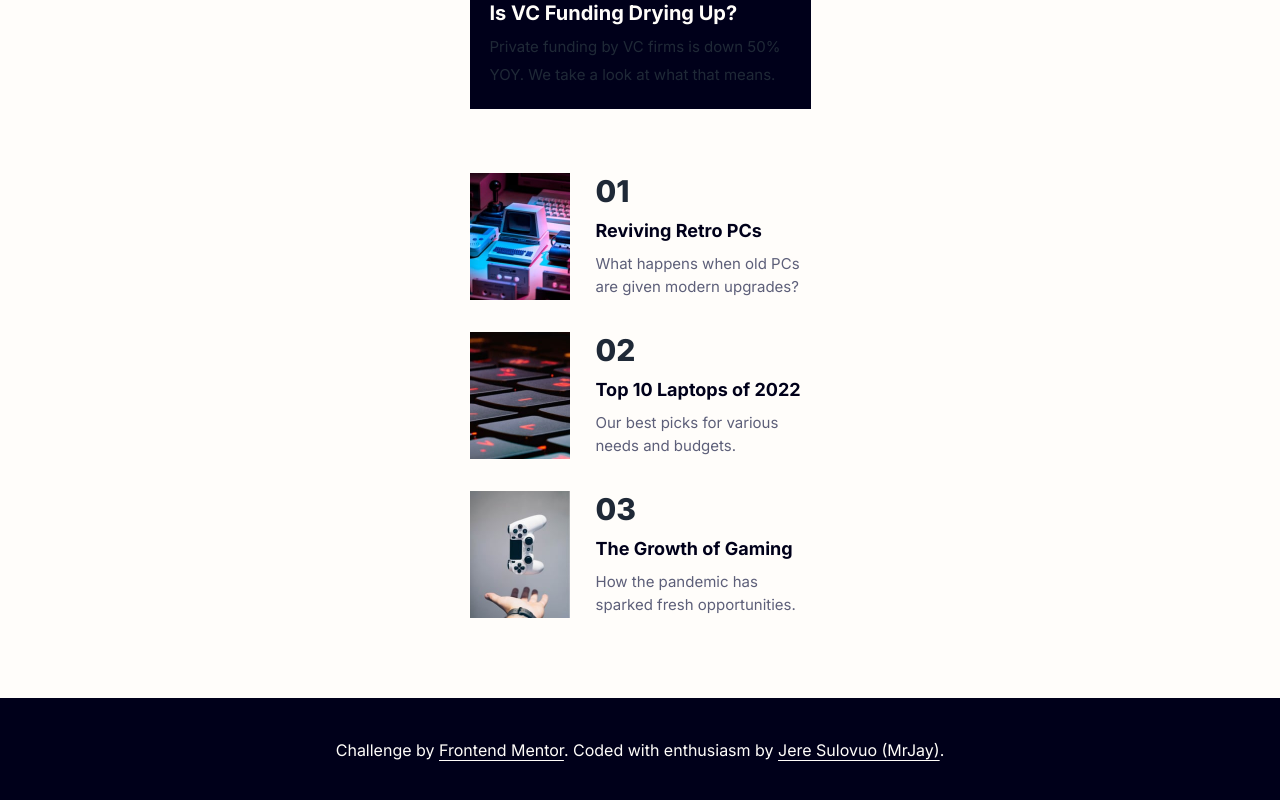
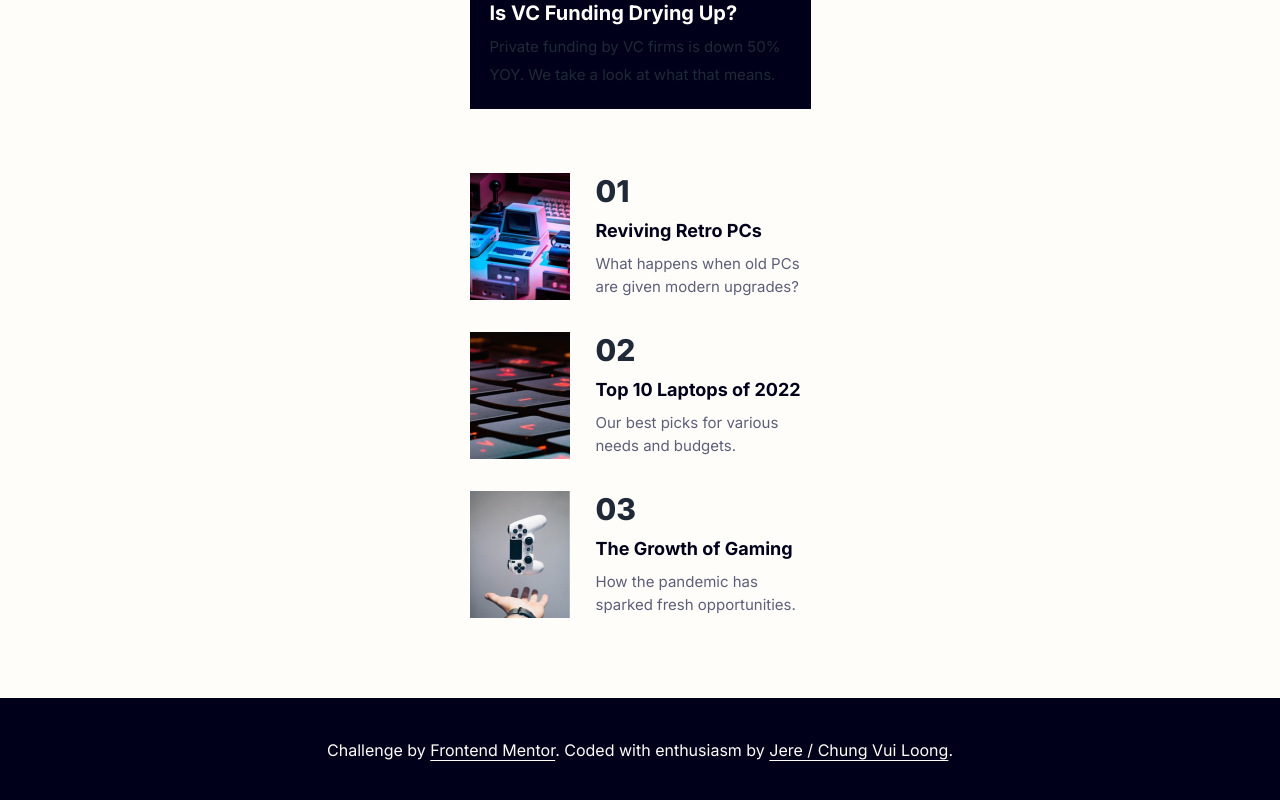
Before and after one commit to chungvuiloong/news-landing-page, a Next.js app: page / in a window 1280 px wide. Shown: the part 1170-1970 px from the top of the page. Built offline with nearby package versions, Linux system fonts and the light colour scheme.

Commit message:
Updated code.

```diff
--- a/src/components/Footer.tsx
+++ b/src/components/Footer.tsx
@@ -10,7 +10,7 @@ const Footer = () => {
                 className='underline underline-offset-4'>
                     Frontend Mentor
             </a>.
-                Coded with enthusiasm by {""}<a href="https://github.com/jeresulovuo" className='underline underline-offset-4'>Jere Sulovuo (MrJay)</a>.
+                Coded with enthusiasm by {""}<a href="https://github.com/chungvuiloong" className='underline underline-offset-4'>Jere / Chung Vui Loong</a>.
         </footer>
     );
 };
```
Also changed, not shown: 1 other file (tests, documents, lock files or other folders).
